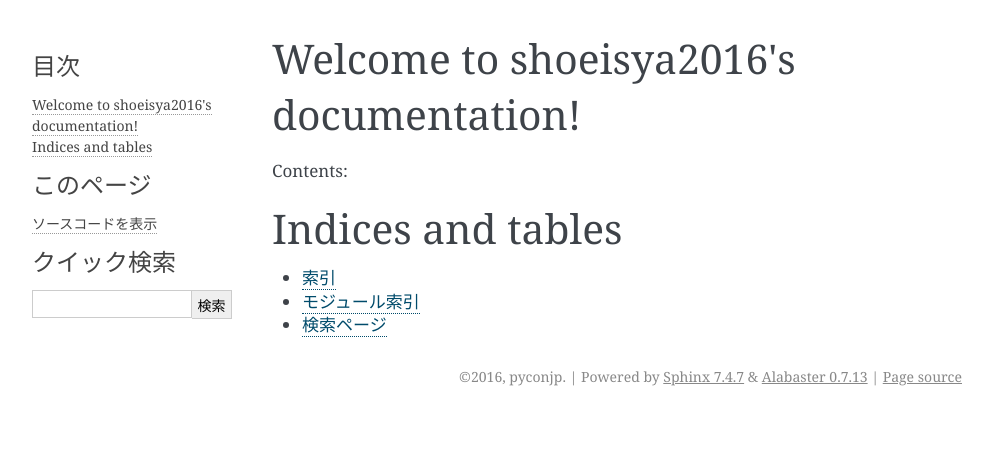
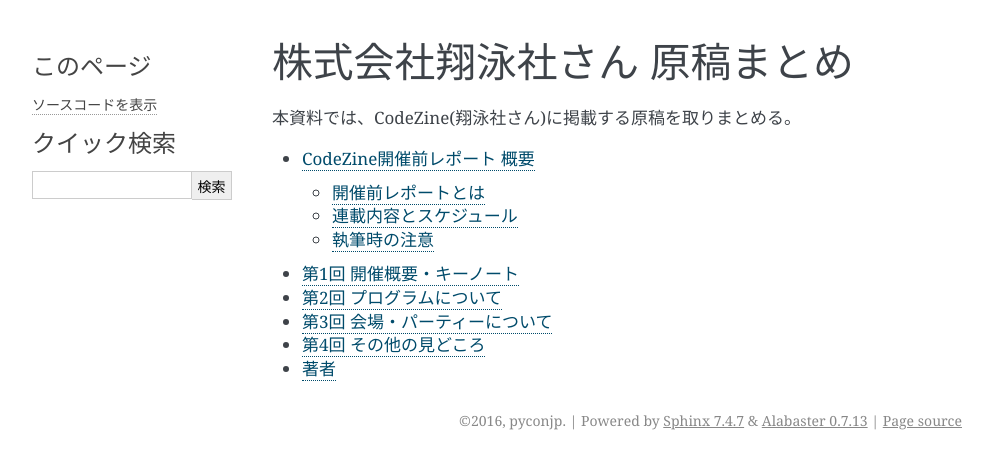
Before and after one commit to pyconjp/shoeisha2016, a Sphinx documentation site: the page built from source/index.rst, in a window 1280 px wide. Shown: the top 469 px of the page, without its empty margins (148-1141 px from the left). Built offline with Sphinx 7.4.7, drawn with Linux system fonts in a browser that asks for light colours.

Commit message:
add files

```diff
--- /dev/null
+++ b/source/01_pyconjp.rst
@@ -0,0 +1,3 @@
+================================
+第1回 開催概要・キーノート
+================================
--- /dev/null
+++ b/source/02_program.rst
@@ -0,0 +1,3 @@
+================================
+第2回 プログラムについて
+================================
--- /dev/null
+++ b/source/03_venue.rst
@@ -0,0 +1,3 @@
+================================
+第3回 会場・パーティーについて
+================================
--- /dev/null
+++ b/source/04_others.rst
@@ -0,0 +1,3 @@
+================================
+第4回 その他の見どころ
+================================
--- /dev/null
+++ b/source/authors.rst
@@ -0,0 +1,3 @@
+================================
+著者
+================================
--- a/source/index.rst
+++ b/source/index.rst
@@ -3,19 +3,19 @@
    You can adapt this file completely to your liking, but it should at least
    contain the root `toctree` directive.
 
-Welcome to shoeisya2016's documentation!
+株式会社翔泳社さん 原稿まとめ
 ========================================
 
-Contents:
+本資料では、CodeZine(翔泳社さん)に掲載する原稿を取りまとめる。
+
+
 
 .. toctree::
    :maxdepth: 2
 
-
-
-Indices and tables
-==================
-
-* :ref:`genindex`
-* :ref:`modindex`
-* :ref:`search`
+   summary
+   01_pyconjp
+   02_program
+   03_venue
+   04_others
+   authors
--- /dev/null
+++ b/source/summary.rst
@@ -0,0 +1,62 @@
+======================
+CodeZine開催前レポート 概要
+======================
+
+開催前レポートとは
+=============================
+
+株式会社翔泳社のメディア、CodeZineによる、PyCon JPの概要と見所を紹介するレポートです。
+基本的にPyCon JPスタッフが原稿を書くことになります。
+
+※昨年のレポート
+
+- `PyCon JP 2015 開催前レポート　～第1回 開催概要・キーノート (1/3)：CodeZine（コードジン） <https://codezine.jp/article/detail/8923>`_
+- `PyCon JP 2015 開催前レポート　～第2回 プログラムについて (1/3)：CodeZine（コードジン） <https://codezine.jp/article/detail/8990>`_
+- `PyCon JP 2015 開催前レポート　～第3回 会場・パーティについて (1/2)：CodeZine（コードジン） <https://codezine.jp/article/detail/8991>`_
+- `PyCon JP 2015 開催前レポート　～第4回 その他の見どころ (1/2)：CodeZine（コードジン） <https://codezine.jp/article/detail/9006>`_
+
+連載内容とスケジュール
+=========================
+
+.. list-table:: スケジュール
+   :header-rows: 1
+
+   * - 回
+     - 内容
+     - 担当者
+     - 締め切り
+     - 脱稿
+     - 掲載
+   * - 第1回
+     - 開催概要・キーノート
+     - takanory、プログラムチーム
+     - 7/20
+     - 8/3
+     - 8/17
+   * - 第2回
+     - プログラム
+     - プログラムチーム
+     - 7/27
+     - 8/10
+     - 8/24
+   * - 第3回
+     - 会場・パーティ
+     - 会場チーム
+     - 8/3
+     - 8/17
+     - 8/31
+   * - 第4回
+     - その他の見どころ
+     - スポンサー担当者、会場チーム、メディアチーム
+     - 8/10
+     - 8/31
+     - 9/7
+
+執筆時の注意
+===============
+
+- 各回のタイトルに沿って記事を執筆してください。記載内容は細かく設定していないので、各チームが紹介したい内容を執筆してください。（上記にある去年の記事を参考にするとイメージが湧きやすいかもしれません）
+- ですます調で書いてください。
+- 執筆した人は ``authors.rst`` にプロフィールを書いてください。
+- 画像があった方が見やすいので、ぜひ入れてください。 `ここ <https://www.flickr.com/photos/pyconjp/albums/with/72157647111767068>`_ から探すとよいと思います。
+- Sphinxの記法をよく知らない方は、 `去年の原稿レポジトリ <https://bitbucket.org/pyconjp/reports2015/src/625ca3c32bd8?at=default>`_ を参考にしてください。
```
